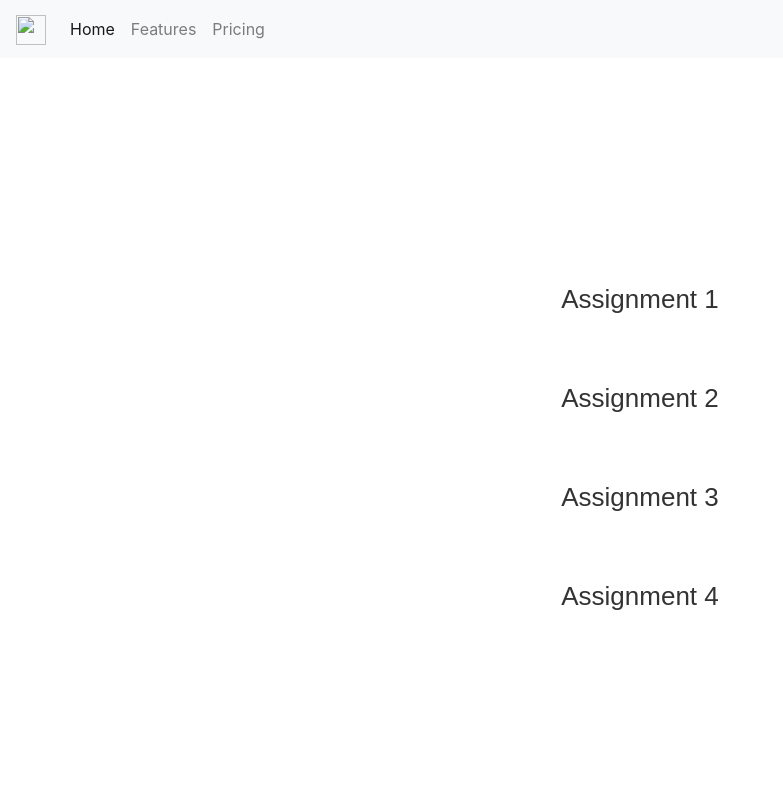
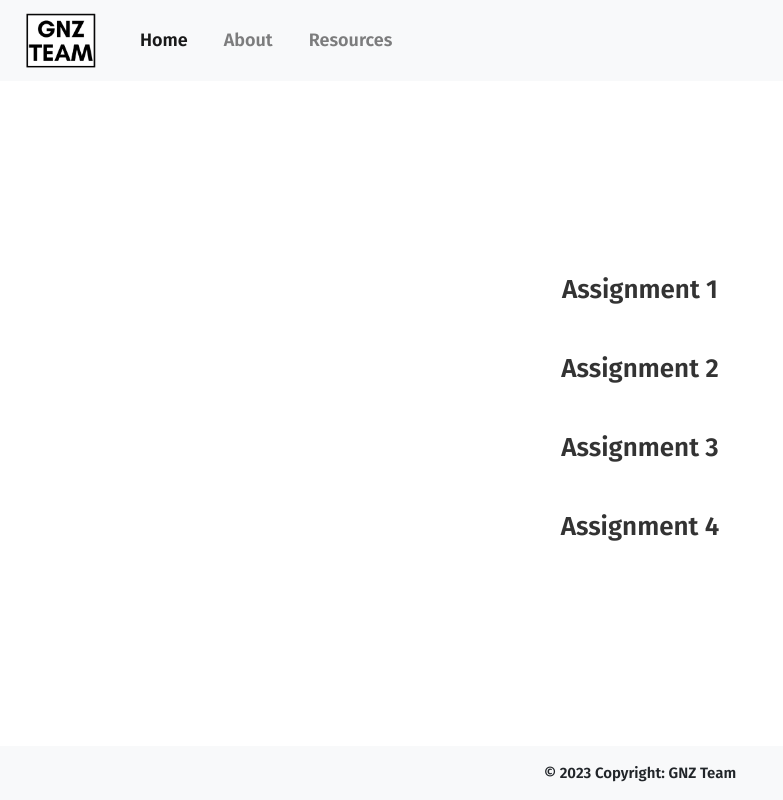
Before and after one commit to GiuliaBenvenuto/Data_Visualization, a plain HTML site: page index.html in a window 1280 px wide. Shown: the whole page, without its empty margins (0-783 px from the left). Drawn offline with nearby package versions, Linux system fonts and the light colour scheme.

Commit message:
Navbar, Footer, Logo

```diff
--- a/index.html
+++ b/index.html
@@ -9,15 +9,10 @@
     <link rel="stylesheet" href="style.css">
 
     <!-- Font -->
-    <!-- Fira Font -->
+    <!-- Fira Sans & Roboto Slab -->
     <link rel="preconnect" href="https://fonts.googleapis.com">
     <link rel="preconnect" href="https://fonts.gstatic.com" crossorigin>
-    <link href="https://fonts.googleapis.com/css2?family=Archivo:wght@900&family=Noto+Sans+JP:wght@500&family=Open+Sans:wght@600;800&display=swap" rel="stylesheet">
-
-    <!-- Roboto Slab -->
-    <link rel="preconnect" href="https://fonts.googleapis.com">
-    <link rel="preconnect" href="https://fonts.gstatic.com" crossorigin>
-    <link href="https://fonts.googleapis.com/css2?family=Archivo:wght@900&family=Noto+Sans+JP:wght@500&family=Open+Sans:wght@600;800&display=swap" rel="stylesheet">
+    <link href="https://fonts.googleapis.com/css2?family=Fira+Sans:ital,wght@0,100;0,200;0,300;0,400;0,500;0,600;0,700;0,800;0,900;1,100;1,200;1,300;1,400;1,500;1,600;1,700;1,800&family=Roboto+Slab:wght@100;200;300;400;500;600;700;800;900&display=swap" rel="stylesheet">
 
     <!-- Bootstrap -->
     <link rel="stylesheet" href="https://cdn.jsdelivr.net/npm/bootstrap@4.3.1/dist/css/bootstrap.min.css" integrity="sha384-ggOyR0iXCbMQv3Xipma34MD+dH/1fQ784/j6cY/iJTQUOhcWr7x9JvoRxT2MZw1T" crossorigin="anonymous">
@@ -27,7 +22,7 @@
 <body>
     <nav class="navbar navbar-expand-lg navbar-light bg-light">
         <a class="navbar-brand" href="#">
-            <img src="/docs/4.0/assets/brand/bootstrap-solid.svg" width="30" height="30" alt="">
+            <img id="logo" src="./img/Logo2.png" width="70" alt="Logo">
         </a>
 
         <button class="navbar-toggler" type="button" data-toggle="collapse" data-target="#navbarNavAltMarkup" aria-controls="navbarNavAltMarkup" aria-expanded="false" aria-label="Toggle navigation">
@@ -36,8 +31,8 @@
         <div class="collapse navbar-collapse" id="navbarNavAltMarkup">
           <div class="navbar-nav">
             <a class="nav-item nav-link active" href="#">Home <span class="sr-only">(current)</span></a>
-            <a class="nav-item nav-link" href="#">Features</a>
-            <a class="nav-item nav-link" href="#">Pricing</a>
+            <a class="nav-item nav-link" href="#">About</a>
+            <a class="nav-item nav-link" href="#">Resources</a>
           </div>
         </div>
       </nav>
@@ -50,6 +45,15 @@
        <a class="link" href="url">Assignment 4</a>
     </div>
 
+    <!-- Footer -->
+    <footer class="bg-light fixed-bottom text-center text-lg-start">
+      <!-- Copyright Footer -->
+      <div class="footer text-center p-3">
+        &copy; 2023 Copyright: GNZ Team
+      </div>
+    </footer>
+
+
     <!-- Bootstrap -->
     <script src="https://code.jquery.com/jquery-3.3.1.slim.min.js" integrity="sha384-q8i/X+965DzO0rT7abK41JStQIAqVgRVzpbzo5smXKp4YfRvH+8abtTE1Pi6jizo" crossorigin="anonymous"></script>
     <script src="https://cdn.jsdelivr.net/npm/popper.js@1.14.7/dist/umd/popper.min.js" integrity="sha384-UO2eT0CpHqdSJQ6hJty5KVphtPhzWj9WO1clHTMGa3JDZwrnQq4sF86dIHNDz0W1" crossorigin="anonymous"></script>
--- a/style.css
+++ b/style.css
@@ -16,10 +16,11 @@
 .link {
     font-size:  26px;
     font-family: 'Fira Sans', sans-serif;
+    font-weight: 600;
     text-decoration: none;
     display: inline-block;
     text-align: center;
-    padding: 30px;
+    padding: 20px;
     color: #333;
 }
 
@@ -28,3 +29,22 @@
     font-family: 'Fira Sans', sans-serif;
     text-decoration: none;
 }
+
+#logo{
+    margin-left: 10px;
+    margin-right: 10px;
+}
+
+.nav-item{
+    font-family: 'Fira Sans', sans-serif;
+    font-weight: 600;
+    font-size:  18px;
+    margin-right: 10px;
+    margin-left: 10px;
+}
+
+.footer {
+    font-family: 'Fira Sans', sans-serif;
+    font-weight: 600;
+    font-size:  15px;
+}
```
Also changed, not shown: img/Logo.jpeg (added), img/Logo2.png (added), 1 other file.
